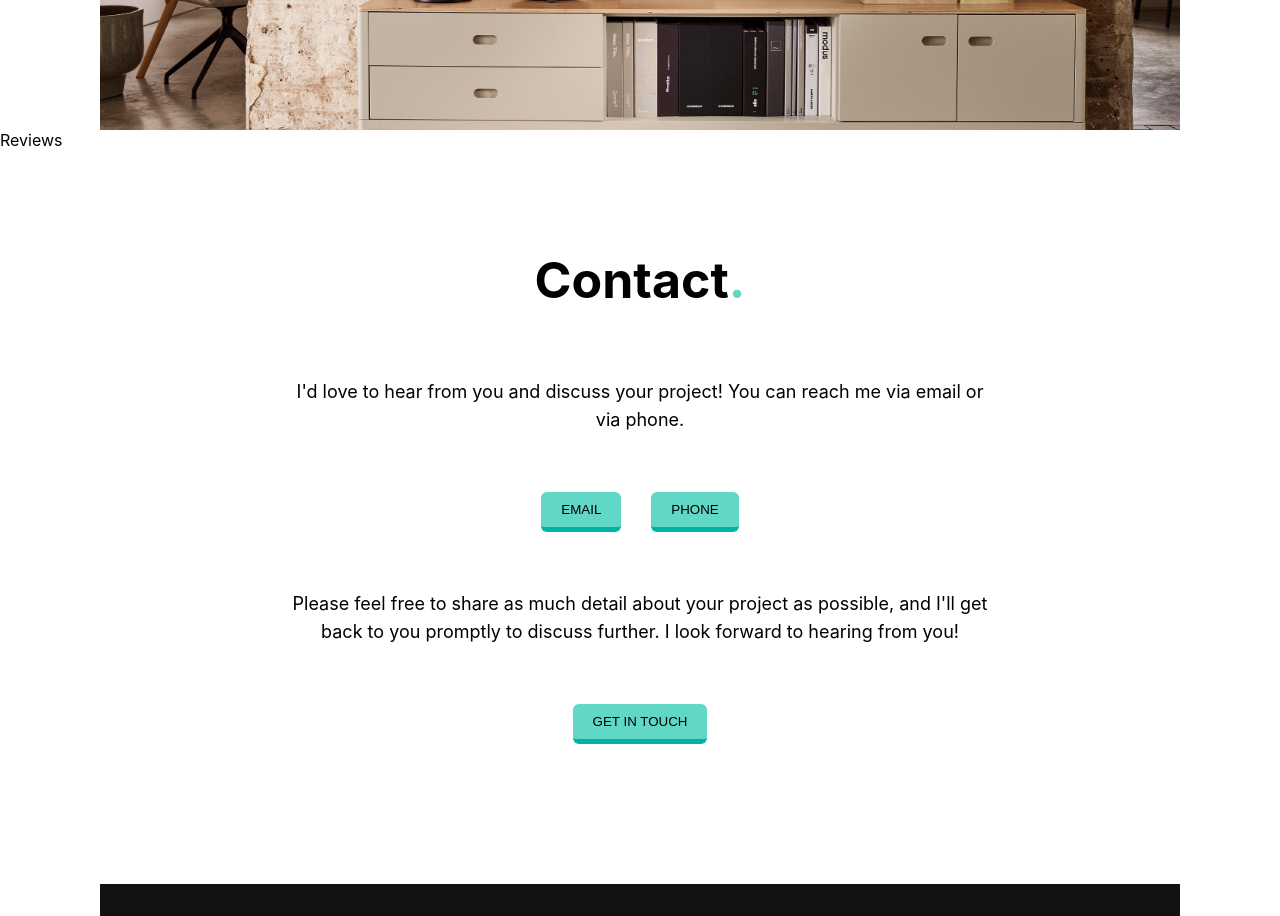
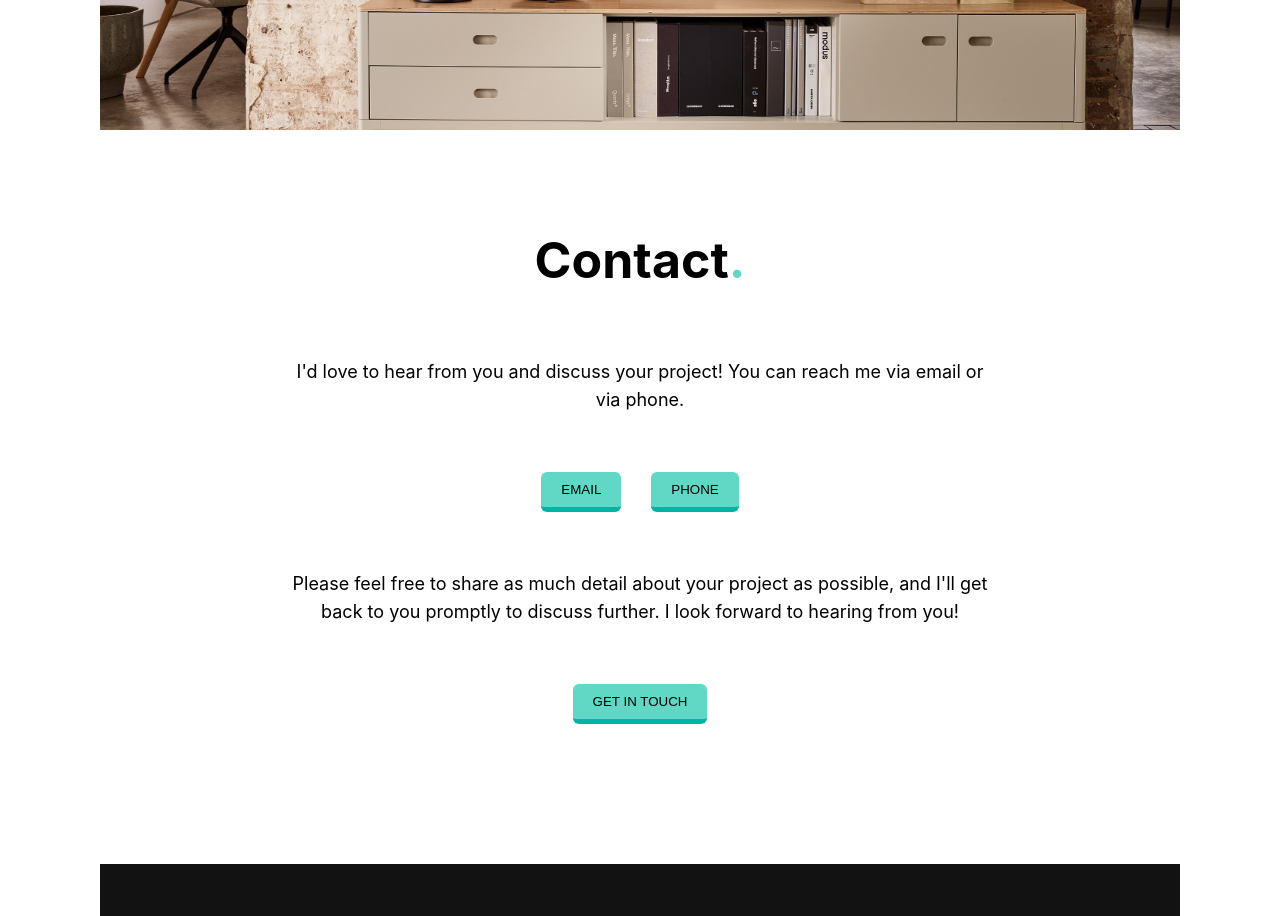
Before and after one commit to leoarthurwall/LW-Website, a React (Create React App) app: page / in a window 1280 px wide. Shown: the part 3660-4576 px from the top of the page. Built offline with nearby package versions, Linux system fonts and the light colour scheme.

Commit message:
removed reviews from app component

```diff
--- a/src/App.js
+++ b/src/App.js
@@ -4,7 +4,6 @@ import Footer from "./Components/Footer/Footer";
 import Home from "./Components/Home/Home";
 import Menu from "./Components/Menu/Menu";
 import Nav from "./Components/Nav/Nav";
-import Reviews from "./Components/Reviews/Reviews";
 import Services from "./Components/Services/Services";
 import Work from "./Components/Work/Work";
 import { useState } from "react";
@@ -28,7 +27,6 @@ function App() {
       <About />
       <Services />
       <Work />
-      <Reviews />
       <Contact />
       <Footer />
     </>
```
